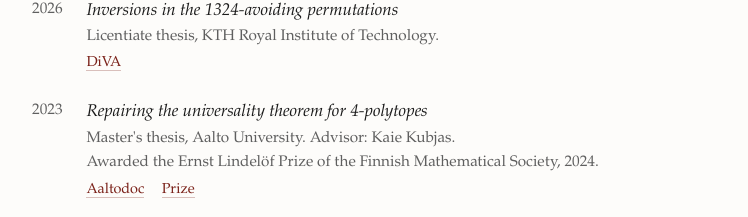
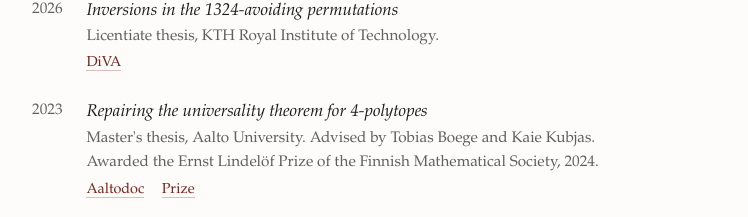
Before and after one commit to emilverkama/emilverkama.github.io, a plain HTML site: page index.html in a window 1280 px wide. Shown: the part 1716-1933 px from the top of the page, without its empty margins (251-999 px from the left). Drawn offline with nearby package versions, Linux system fonts and the light colour scheme.

Commit message:
Fixed thesis advisor

```diff
--- a/index.html
+++ b/index.html
@@ -346,7 +346,7 @@
     <li>
       <span class="year">2023</span><span class="item-body">
         <span class="title">Repairing the universality theorem for 4-polytopes</span>
-        <span class="venue">Master's thesis, Aalto University. Advisor: Kaie Kubjas.</span>
+        <span class="venue">Master's thesis, Aalto University. Advised by Tobias Boege and Kaie Kubjas.</span>
         <span class="note">Awarded the Ernst Lindel&ouml;f Prize of the Finnish Mathematical Society, 2024.</span>
         <span class="links">
           <a href="https://aaltodoc.aalto.fi/items/0a3e54b6-6888-4b54-9365-d47372f7fe76">Aaltodoc</a>
```
